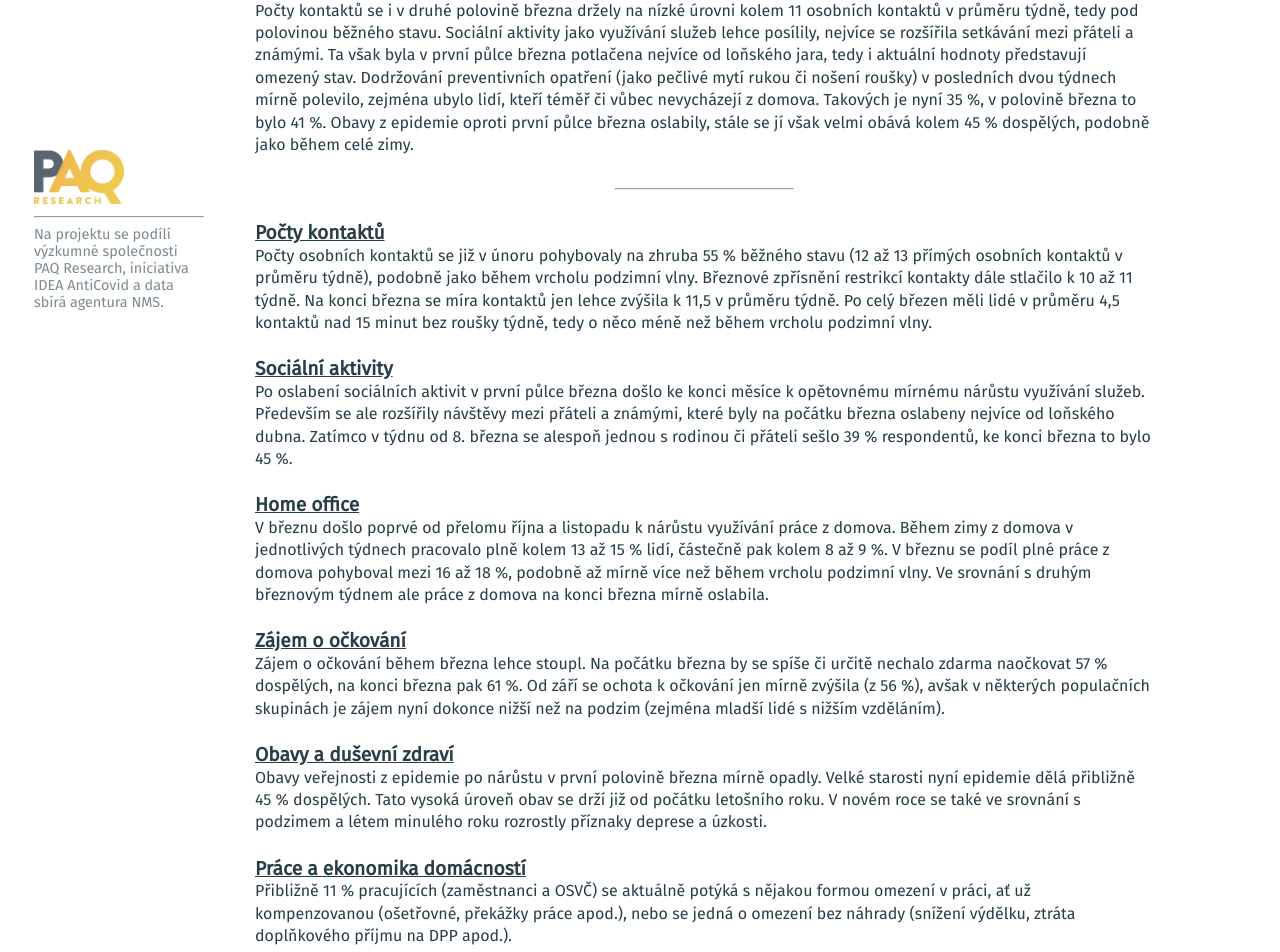
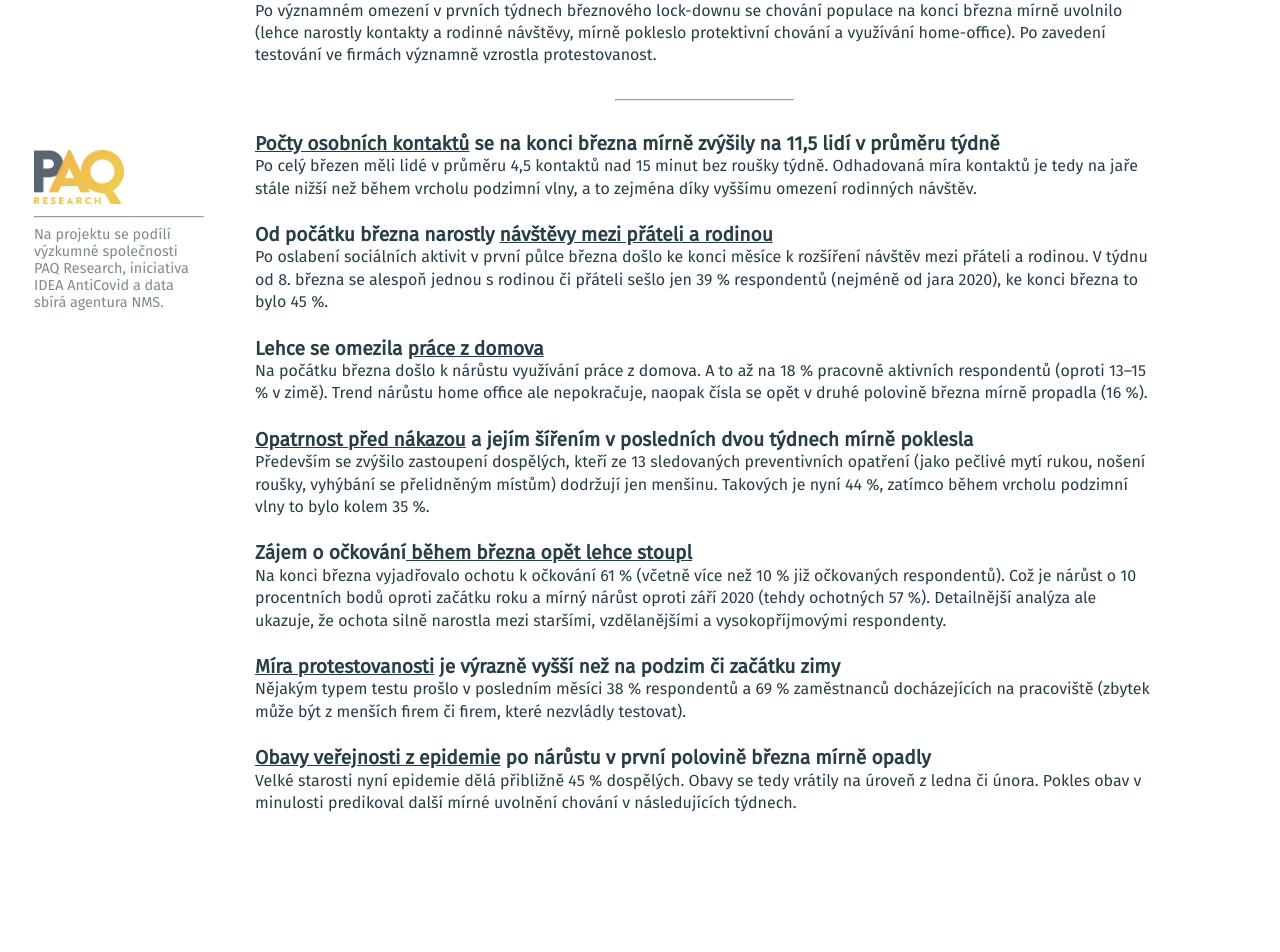
Before and after one commit to mveith/paq-research, a Next.js app: page /nejnovejsi-data in a window 1280 px wide. Shown: the part 473-1425 px from the top of the page. After the commit the page ends 1298 px from the top, so only its background shows below. Built offline with nearby package versions, Linux system fonts and the light colour scheme.

Commit message:
New texts

```diff
--- a/next.config.js
+++ b/next.config.js
@@ -3,7 +3,7 @@ module.exports = {
         return [
             {
                 source: '/',
-                destination: '/rozdily',
+                destination: '/nejnovejsi-data',
                 permanent: true
             }
         ];
--- a/pages/nejnovejsi-data.js
+++ b/pages/nejnovejsi-data.js
@@ -76,32 +76,36 @@ export default function Summary({ menu }) {
             <div className="blog">
                 <h2>Co říkají data o aktuálním chování a postojích?</h2>
                 <div className="story">
-                    <div className="block-paragraph">Počty kontaktů se i v druhé polovině března držely na nízké úrovni kolem 11 osobních kontaktů v průměru týdně, tedy pod polovinou běžného stavu. Sociální aktivity jako využívání služeb lehce posílily, nejvíce se rozšířila setkávání mezi přáteli a známými. Ta však byla v první půlce března potlačena nejvíce od loňského jara, tedy i aktuální hodnoty představují omezený stav. Dodržování preventivních opatření (jako pečlivé mytí rukou či nošení roušky) v posledních dvou týdnech mírně polevilo, zejména ubylo lidí, kteří téměř či vůbec nevycházejí z domova. Takových je nyní 35 %, v polovině března to bylo 41 %. Obavy z epidemie oproti první půlce března oslabily, stále se jí však velmi obává kolem 45 % dospělých, podobně jako během celé zimy.</div>
+                    <div className="block-paragraph">Po významném omezení v prvních týdnech březnového lock-downu se chování populace na konci března mírně uvolnilo (lehce narostly kontakty a rodinné návštěvy, mírně pokleslo protektivní chování a využívání home-office). Po zavedení testování ve firmách významně vzrostla protestovanost.</div>
                     <hr style={{ margin: "2rem 40%", color: "#707070" }} />
                 </div>
                 <div className="story">
-                    <p className="story-title"><Link href="/kontakty"><a class="external-link">Počty kontaktů</a></Link></p>
-                    <div className="block-paragraph">Počty osobních kontaktů se již v únoru pohybovaly na zhruba 55 % běžného stavu (12 až 13 přímých osobních kontaktů v průměru týdně), podobně jako během vrcholu podzimní vlny. Březnové zpřísnění restrikcí kontakty dále stlačilo k 10 až 11 týdně. Na konci března se míra kontaktů jen lehce zvýšila k 11,5 v průměru týdně. Po celý březen měli lidé v průměru 4,5 kontaktů nad 15 minut bez roušky týdně, tedy o něco méně než během vrcholu podzimní vlny.</div>
+                    <p className="story-title"><Link href="/kontakty"><a class="external-link">Počty osobních kontaktů</a></Link> se na konci března mírně zvýšily na 11,5 lidí v průměru týdně</p>
+                    <div className="block-paragraph">Po celý březen měli lidé v průměru 4,5 kontaktů nad 15 minut bez roušky týdně. Odhadovaná míra kontaktů je tedy na jaře stále nižší než během vrcholu podzimní vlny, a to zejména díky vyššímu omezení rodinných návštěv.</div>
                 </div>
                 <div className="story">
-                    <p className="story-title"><Link href="/socialni-aktivity"><a class="external-link">Sociální aktivity</a></Link></p>
-                    <div className="block-paragraph">Po oslabení sociálních aktivit v první půlce března došlo ke konci měsíce k opětovnému mírnému nárůstu využívání služeb. Především se ale rozšířily návštěvy mezi přáteli a známými, které byly na počátku března oslabeny nejvíce od loňského dubna. Zatímco v týdnu od 8. března se alespoň jednou s rodinou či přáteli sešlo 39 % respondentů, ke konci března to bylo 45 %.</div>
+                    <p className="story-title">Od počátku března narostly <Link href="/socialni-aktivity"><a class="external-link">návštěvy mezi přáteli a rodinou</a></Link></p>
+                    <div className="block-paragraph">Po oslabení sociálních aktivit v první půlce března došlo ke konci měsíce k rozšíření návštěv mezi přáteli a rodinou. V týdnu od 8. března se alespoň jednou s rodinou či přáteli sešlo jen 39 % respondentů (nejméně od jara 2020), ke konci března to bylo 45 %.</div>
                 </div>
                 <div className="story">
-                    <p className="story-title"><Link href="/home-office"><a class="external-link">Home office</a></Link></p>
-                    <div className="block-paragraph">V březnu došlo poprvé od přelomu října a listopadu k nárůstu využívání práce z domova. Během zimy z domova v jednotlivých týdnech pracovalo plně kolem 13 až 15 % lidí, částečně pak kolem 8 až 9 %. V březnu se podíl plné práce z domova pohyboval mezi 16 až 18 %, podobně až mírně více než během vrcholu podzimní vlny. Ve srovnání s druhým březnovým týdnem ale práce z domova na konci března mírně oslabila.</div>
+                    <p className="story-title">Lehce se omezila <Link href="/home-office"><a class="external-link">práce z domova</a></Link></p>
+                    <div className="block-paragraph">Na počátku března došlo k nárůstu využívání práce z domova. A to až na 18 % pracovně aktivních respondentů (oproti 13–15 % v zimě). Trend nárůstu home office ale nepokračuje, naopak čísla se opět v druhé polovině března mírně propadla (16 %).</div>
                 </div>
                 <div className="story">
-                    <p className="story-title"><Link href="/ockovani"><a class="external-link">Zájem o očkování</a></Link></p>
-                    <div className="block-paragraph">Zájem o očkování během března lehce stoupl. Na počátku března by se spíše či určitě nechalo zdarma naočkovat 57 % dospělých, na konci března pak 61 %. Od září se ochota k očkování jen mírně zvýšila (z 56 %), avšak v některých populačních skupinách je zájem nyní dokonce nižší než na podzim (zejména mladší lidé s nižším vzděláním).</div>
+                    <p className="story-title"><Link href="/protektivni-aktivity"><a class="external-link">Opatrnost před nákazou</a></Link> a jejím šířením v posledních dvou týdnech mírně poklesla</p>
+                    <div className="block-paragraph">Především se zvýšilo zastoupení dospělých, kteří ze 13 sledovaných preventivních opatření (jako pečlivé mytí rukou, nošení roušky, vyhýbání se přelidněným místům) dodržují jen menšinu. Takových je nyní 44 %, zatímco během vrcholu podzimní vlny to bylo kolem 35 %.</div>
                 </div>
                 <div className="story">
-                    <p className="story-title"><Link href="/jednotlive-protektivni"><a class="external-link">Obavy a duševní zdraví</a></Link></p>
-                    <div className="block-paragraph">Obavy veřejnosti z epidemie po nárůstu v první polovině března mírně opadly. Velké starosti nyní epidemie dělá přibližně 45 % dospělých. Tato vysoká úroveň obav se drží již od počátku letošního roku. V novém roce se také ve srovnání s podzimem a létem minulého roku rozrostly příznaky deprese a úzkosti.</div>
+                    <p className="story-title">Zájem o očkování<Link href="/ockovani"><a class="external-link"> během března opět lehce stoupl</a></Link></p>
+                    <div className="block-paragraph">Na konci března vyjadřovalo ochotu k očkování 61 % (včetně více než 10 % již očkovaných respondentů). Což je nárůst o 10 procentních bodů oproti začátku roku a mírný nárůst oproti září 2020 (tehdy ochotných 57 %). Detailnější analýza ale ukazuje, že ochota silně narostla mezi staršími, vzdělanějšími a vysokopříjmovými respondenty.</div>
                 </div>
                 <div className="story">
-                    <p className="story-title"><Link href="/destabilizace-prace"><a class="external-link">Práce a ekonomika domácností</a></Link></p>
-                    <div className="block-paragraph">Přibližně 11 % pracujících (zaměstnanci a OSVČ) se aktuálně potýká s nějakou formou omezení v práci, ať už kompenzovanou (ošetřovné, překážky práce apod.), nebo se jedná o omezení bez náhrady (snížení výdělku, ztráta doplňkového příjmu na DPP apod.).</div>
+                    <p className="story-title"><Link href="/testovani"><a class="external-link">Míra protestovanosti</a></Link> je výrazně vyšší než na podzim či začátku zimy</p>
+                    <div className="block-paragraph">Nějakým typem testu prošlo v posledním měsíci 38 % respondentů a 69 % zaměstnanců docházejících na pracoviště (zbytek může být z menších firem či firem, které nezvládly testovat).</div>
+                </div>
+                <div className="story">
+                    <p className="story-title"><Link href="/obavy-epidemie"><a class="external-link">Obavy veřejnosti z epidemie</a></Link> po nárůstu v první polovině března mírně opadly</p>
+                    <div className="block-paragraph">Velké starosti nyní epidemie dělá přibližně 45 % dospělých. Obavy se tedy vrátily na úroveň z ledna či února. Pokles obav v minulosti predikoval další mírné uvolnění chování v následujících týdnech.</div>
                 </div>
             </div>
 
```
